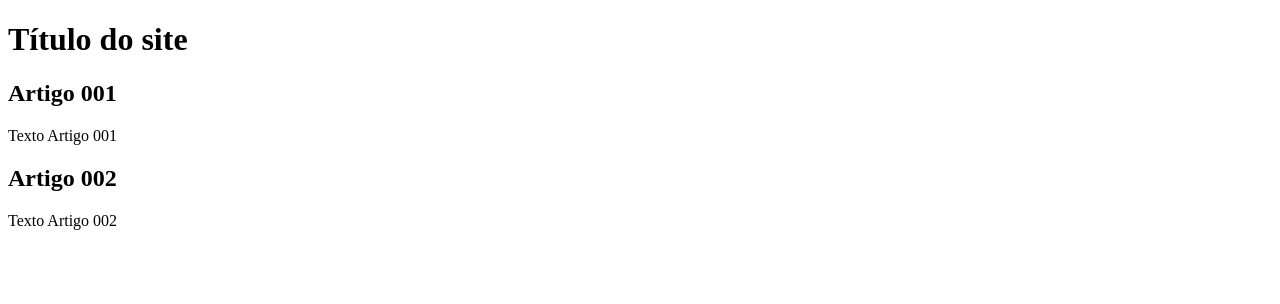
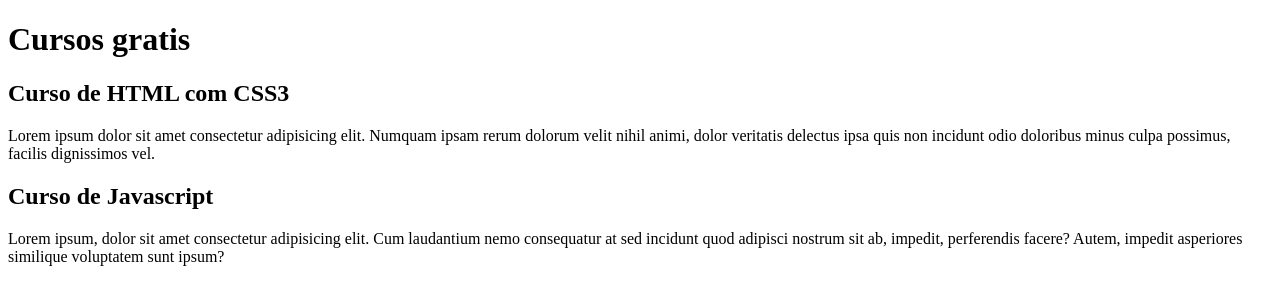
Before and after one commit to Jefferson-Marcelo/projeto-site, a plain HTML site: page index.html in a window 1280 px wide. Drawn offline with Linux system fonts and the light colour scheme.

Commit message:
Comecei a escrever conteúdo

```diff
--- a/index.html
+++ b/index.html
@@ -9,15 +9,15 @@
 
     <main>
         <header>
-            <h1>Título do site</h1>
+            <h1>Cursos gratis</h1>
         </header>
         <article>
-            <h2>Artigo 001</h2>
-            <p>Texto Artigo 001</p>
+            <h2>Curso de HTML com CSS3</h2>
+            <p>Lorem ipsum dolor sit amet consectetur adipisicing elit. Numquam ipsam rerum dolorum velit nihil animi, dolor veritatis delectus ipsa quis non incidunt odio doloribus minus culpa possimus, facilis dignissimos vel.</p>
         </article>
         <article>
-            <h2>Artigo 002</h2>
-            <p>Texto Artigo 002</p>
+            <h2>Curso de Javascript</h2>
+            <p>Lorem ipsum, dolor sit amet consectetur adipisicing elit. Cum laudantium nemo consequatur at sed incidunt quod adipisci nostrum sit ab, impedit, perferendis facere? Autem, impedit asperiores similique voluptatem sunt ipsum?</p>
         </article>
     </main>
 
```
